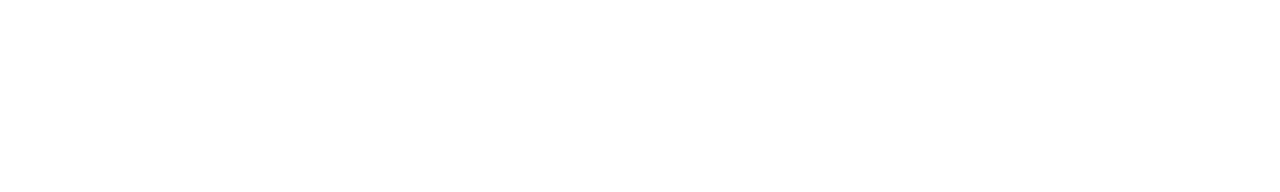
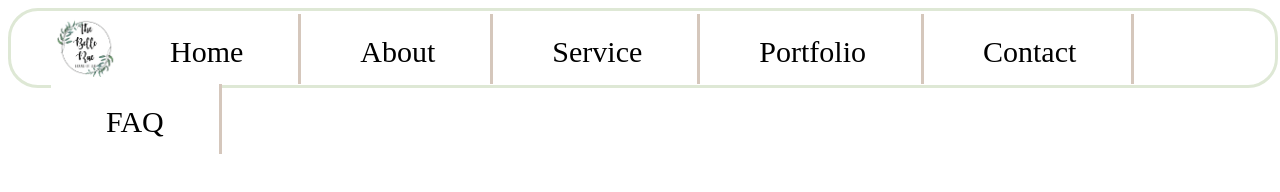
Before and after one commit to garetshough14/final-project, a plain HTML site: page index.html in a window 1280 px wide. Drawn offline with Linux system fonts and the light colour scheme; files that its build step writes are made by us from their sources.

Commit message:
changed fixes to the alignment of heigth of right border to tuch the bottom and top border

```diff
--- a/css/style.css
+++ b/css/style.css
@@ -0,0 +1,38 @@
+ul{
+    position: relative;
+    bottom: 25px;
+}
+li a{
+    color: black;
+    text-decoration: none;
+}
+li{
+    background-color: white;
+    font-size: 30px;
+    display: inline-block;
+    padding: 21px 55px 15px 55px;
+    border-right: solid #D5C7BC; /* Idea to make black */
+}
+li:hover{
+    background-color: #DEE8D5;
+}
+nav{
+    width: 100%;
+    height: 74px;
+    background-color: white;
+    border: solid #DEE8D5; /*idea to remove border completely*/
+    border-radius: 30px;
+
+}
+.main-logo{
+    position: relative;
+    top: 15px;
+    left: 5px;
+    height: 60px;
+    width: 60px;
+}
+div.sticky {
+    position: -webkit-sticky;
+    position: sticky;
+    top: 0;
+}
--- a/index.html
+++ b/index.html
@@ -1,13 +1,29 @@
 <!DOCTYPE html>
 <html lang="en">
 <head>
-    <link rel="stylesheet" href="style.css">
+    <link rel="stylesheet" href="css/style.css">
     <meta charset="UTF-8">
     <meta http-equiv="X-UA-Compatible" content="IE=edge">
     <meta name="viewport" content="width=device-width, initial-scale=1.0">
-    <title>Final Project</title>
+    <title>The Belle Rae</title>
 </head>
 <body>
+<!-- <header>
+<h1>header</h1>
+</header> -->
+<div class = "sticky">
+    <nav>
+        <ul>
+            <img class = "main-logo" src="images/she-logo.png">
+            <li><a href ="home.html">Home</a></li>      <!-- This Will display the home button on the nav bar linking to the home.html-->
+            <li><a href ="https://www.google.com">About</a></li>     <!-- This Will display the home button on the nav bar linking to the home.html-->
+            <li><a href ="https://www.google.com">Service</a></li>   <!-- This Will display the home button on the nav bar linking to the home.html-->
+            <li><a href ="https://www.google.com">Portfolio</a></li> <!-- This Will display the home button on the nav bar linking to the home.html-->
+            <li><a href ="https://www.google.com">Contact</a></li>   <!-- This Will display the home button on the nav bar linking to the home.html-->
+            <li><a href ="https://www.google.com">FAQ</a></li>       <!-- This Will display the home button on the nav bar linking to the home.html-->
+        </ul>
+    </nav>
+</div>
 
 </body>
 </html>
```
Also changed, not shown: images/she-logo.png (added).
